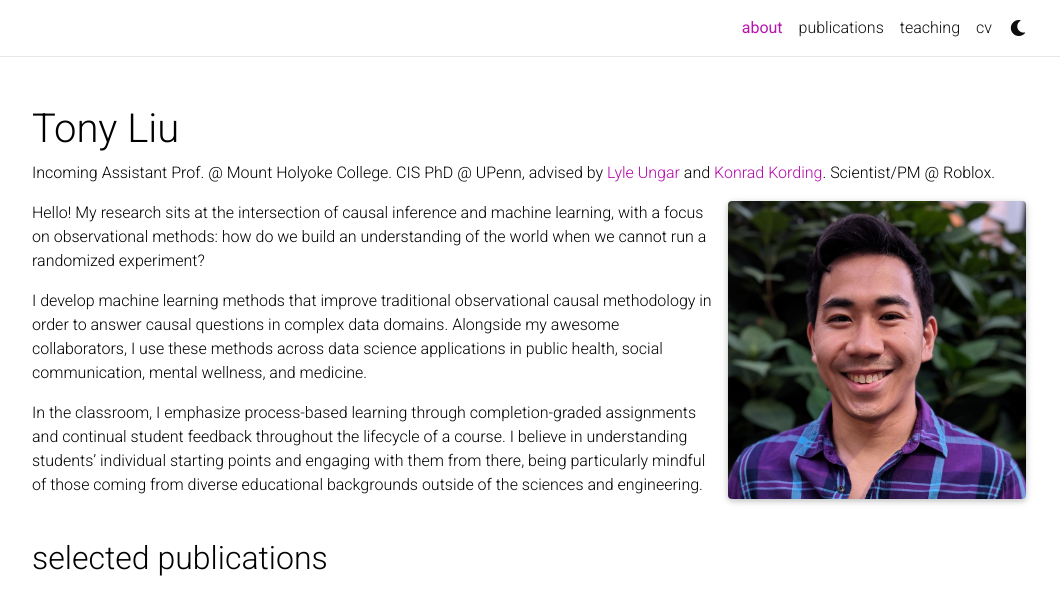
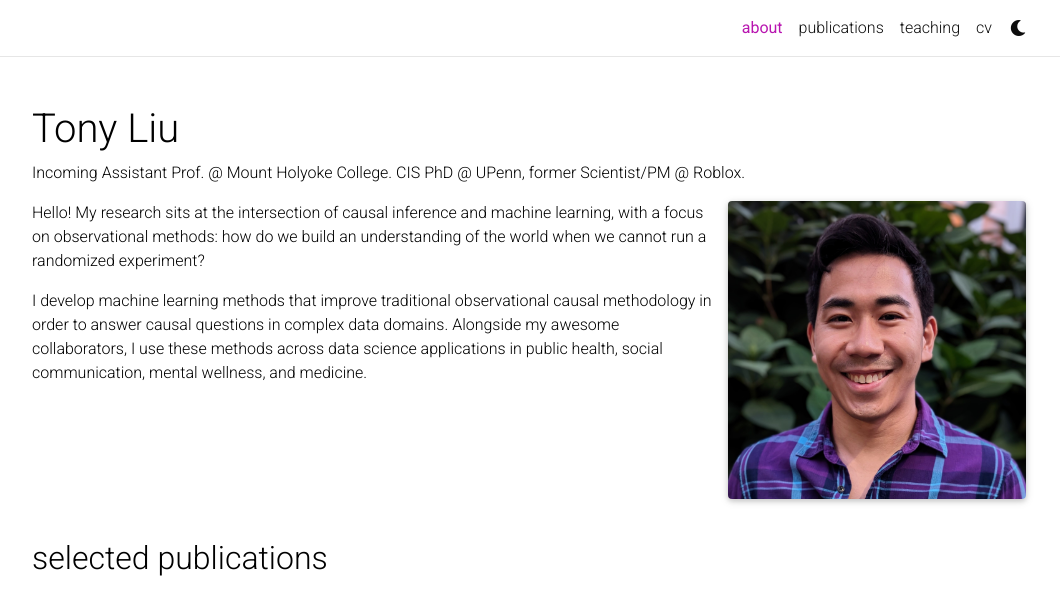
Before and after one commit to tliutony/tliutony.github.io, a Jekyll site: the page built from _pages/about.md, in a window 1280 px wide and 932 px high, cut to the strip 0-605 px from the top of the window. Shown: the whole strip, without its empty margins (111-1171 px from the left). Built offline with Jekyll 4.4.1, drawn with Linux system fonts in a browser that asks for light colours; full-size pictures stand in for the smaller copies a plugin makes; comment, search, counter and statistics services are not loaded; a style sheet for code colours, icons or effects is not loaded.

Commit message:
update papers, bio

```diff
--- a/_bibliography/papers.bib
+++ b/_bibliography/papers.bib
@@ -4,7 +4,7 @@
 @article{liu2023measuringcausal,
 title={Measuring Causal Effects of Civil Communication Without Randomization},
 author={Liu, Tony and Ungar, Lyle and Kording, Konrad and McGuire, Morgan},
-journal={To appear in International AAAI Conference on Web and Social Media (ICWSM)},
+journal={International AAAI Conference on Web and Social Media (ICWSM)},
 year={2024},
 selected={true}
 }
@@ -13,7 +13,7 @@
 @article{liu2023automateddetection,
 title={Automated Detection of Causal Inference Opportunities: Regression Discontinuity Subgroup Discovery},
 author={Liu, Tony and Lawlor, Patrick and Ungar, Lyle and Kording, Konrad and Ladhania, Rahul},
-journal={To appear in Transactions of Machine Learning Research (TMLR)},
+journal={Transactions of Machine Learning Research (TMLR)},
 year={2023},
 selected={true}
 }
--- a/_pages/about.md
+++ b/_pages/about.md
@@ -2,7 +2,8 @@
 layout: about
 title: about
 permalink: /
-subtitle: Incoming Assistant Prof. @ Mount Holyoke College. CIS PhD @ UPenn, advised by <a href="https://www.cis.upenn.edu/~ungar/">Lyle Ungar</a> and <a href="https://kordinglab.com/">Konrad Kording</a>. Scientist/PM @ Roblox. #<a href='#'>Univeristy of Pennsylvania</a>. <a href='#'>Roblox</a>.
+subtitle: Incoming Assistant Prof. @ Mount Holyoke College. CIS PhD @ UPenn, former Scientist/PM @ Roblox. #<a href='#'>Univeristy of Pennsylvania</a>. <a href='#'>Roblox</a>.
+# advised by <a href="https://www.cis.upenn.edu/~ungar/">Lyle Ungar</a> and <a href="https://kordinglab.com/">Konrad Kording</a>.
 #Address. Contacts. Moto. Etc.
 
 profile:
@@ -16,10 +17,9 @@
 social: true  # includes social icons at the bottom of the page
 
 #  old blurb being particularly mindful of those coming from diverse educational backgrounds outside of the sciences and engineering.
+# In the classroom, I emphasize process-based learning through completion-graded assignments and continual student feedback throughout the lifecycle of a course. I believe in understanding students’ individual starting points and engaging with them from there, being particularly mindful of those coming from diverse educational backgrounds outside of the sciences and engineering.
 ---
 
 Hello! My research sits at the intersection of causal inference and machine learning, with a focus on observational methods: how do we build an understanding of the world when we cannot run a randomized experiment?
 
 I develop machine learning methods that improve traditional observational causal methodology in order to answer causal questions in complex data domains. Alongside my awesome collaborators, I use these methods across data science applications in public health, social communication, mental wellness, and medicine.
-
-In the classroom, I emphasize process-based learning through completion-graded assignments and continual student feedback throughout the lifecycle of a course. I believe in understanding students’ individual starting points and engaging with them from there, being particularly mindful of those coming from diverse educational backgrounds outside of the sciences and engineering.
```
